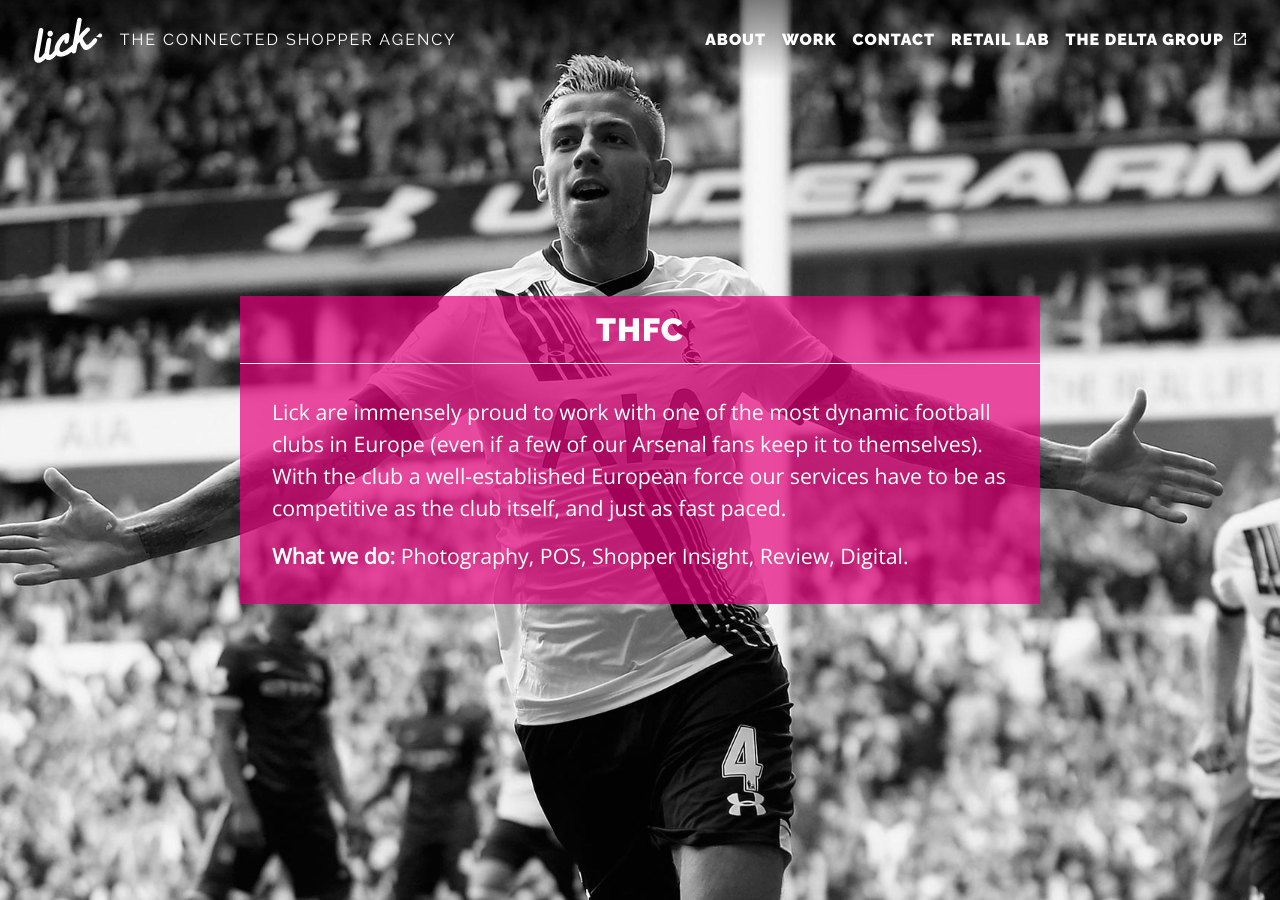
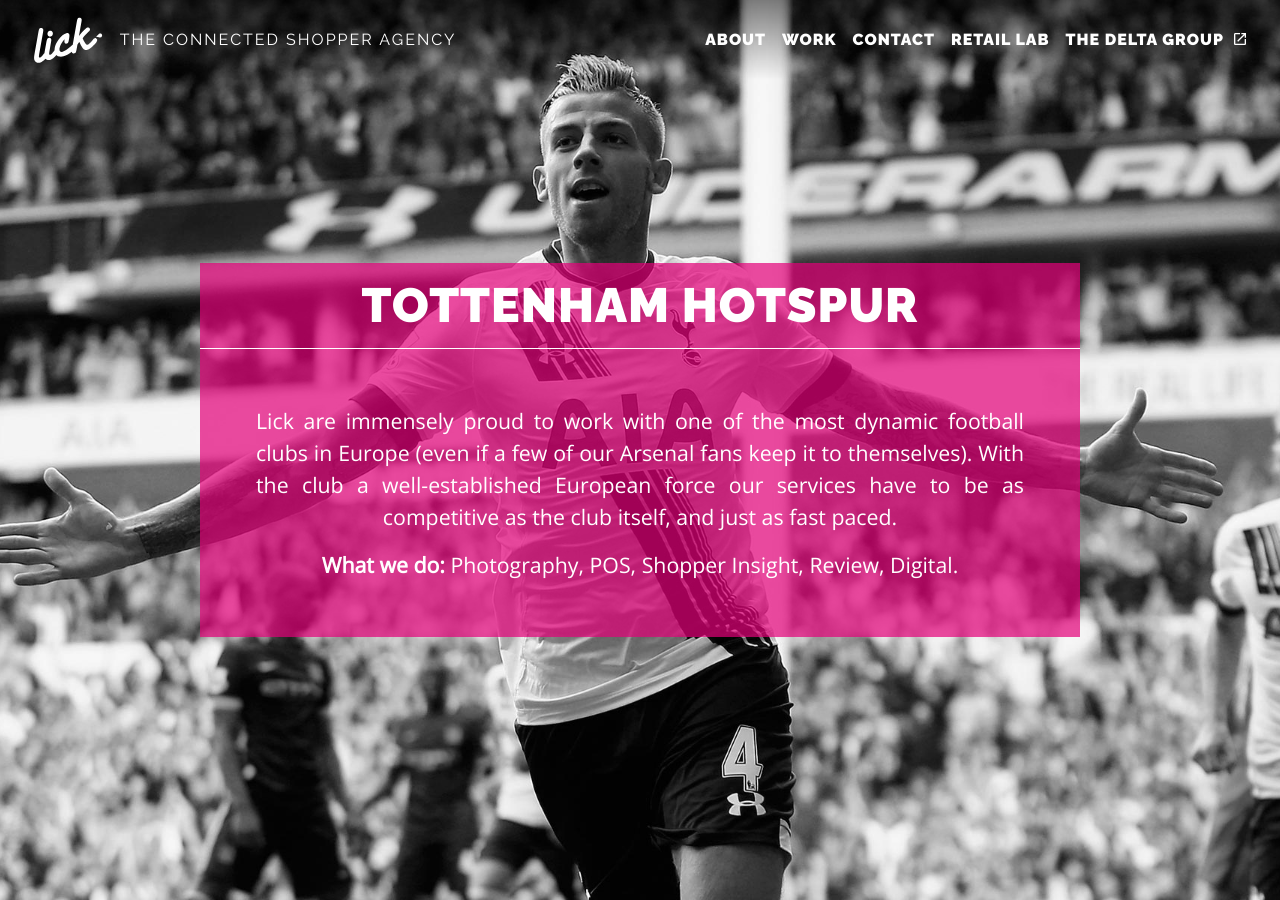
Before and after one commit to lickcreative/website, a Jekyll site: the page built from _work/tottenham-hotspur-fc.markdown, in a window 1280 px wide. Built offline with Jekyll 4.4.1, drawn with Linux system fonts in a browser that asks for light colours.

Commit message:
Stu's tweaks

```diff
--- a/_layouts/work-page.html
+++ b/_layouts/work-page.html
@@ -2,13 +2,13 @@
 layout: default
 ---
 
-<section class="section u-vertical-space">
+<section class="section">
   <div class="cover" style="background-image: url('{{ page.cover_image }}');">
     {% assign contents = page.content | strip_newlines %}
     {% if contents != "" %}
       <div class="cover__box cover__box--primary">
         <h1 class="cover__heading u-text-center">{{ page.title }}</h1>
-        <div class="cover__content u-big-text">{{ content }}</div>
+        <div class="cover__content u-big-text u-text-justify">{{ content }}</div>
       </div>
     {% endif %}
   </div>
--- a/_sass/_cover.scss
+++ b/_sass/_cover.scss
@@ -82,7 +82,7 @@
     z-index: 10;
     @include mq-medium {
       margin: 0;
-      max-width: 50rem;
+      max-width: 55rem;
       height: auto;
     }
     &--primary {
@@ -106,7 +106,7 @@
     font-size: 1.125rem;
     font-weight: 900;
     @include mq-medium {
-      font-size: 2rem;
+      font-size: 3rem;
     }
     &--lab {
       margin-bottom: 1rem;
@@ -117,7 +117,7 @@
   &__content {
     padding: 1rem;
     @include mq-medium {
-      padding: 2rem;
+      padding: 3.5rem;
       font-size: 1.125rem;
     }
     @include mq-large {
--- a/_sass/_panel.scss
+++ b/_sass/_panel.scss
@@ -9,7 +9,7 @@
   overflow: hidden;
   border-bottom: none; //override the standard link styling
   &__caption {
-    font-size: calc(2rem + 2vw);
+    font-size: calc(2rem + 1.25vw);
     font-weight: 900;
     line-height: 0.8;
     text-align: center;
--- a/_sass/_utilities.scss
+++ b/_sass/_utilities.scss
@@ -14,9 +14,7 @@
 }
 
 .u-text-center {
-  @include mq-medium {
     text-align: center;
-  }
 }
 
 .u-text-justify {
@@ -24,7 +22,7 @@
   text-align-last: center;
 }
 
-.u-vertical-space + .u-vertical-space {
+.u-vertical-space {
   @include vertical-space;
 }
 
--- a/_work/tottenham-hotspur-fc.markdown
+++ b/_work/tottenham-hotspur-fc.markdown
@@ -1,5 +1,5 @@
 ---
-title: THFC
+title: Tottenham Hotspur
 date: 2016-07-20 21:30:00 Z
 cover_image: "/uploads/tottenham_cover.jpg"
 desktop_image: "/uploads/work/tottenham_desktop@1x.jpg"
```
